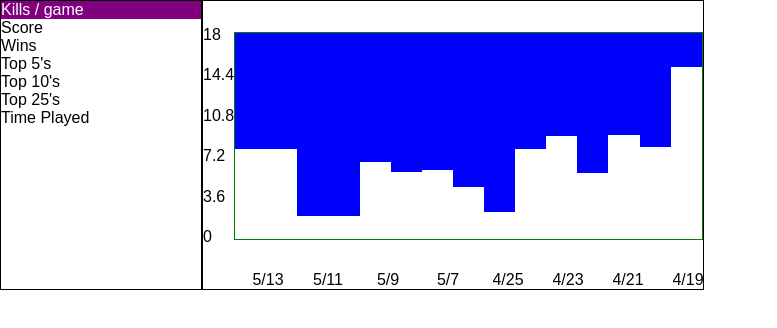
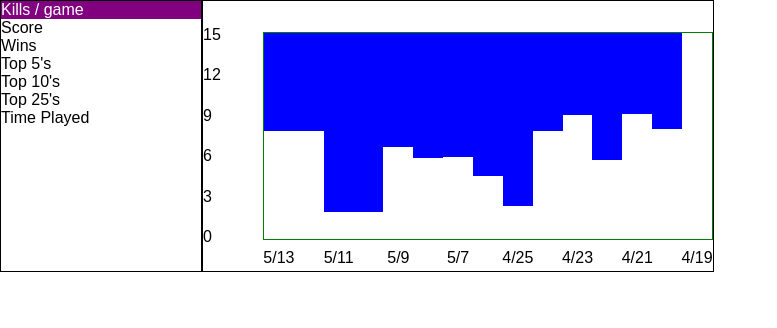
Before and after one commit to ettubrutesbro/lilgraf, a React (Create React App) app: page / in a window 1280 px wide. Shown: the top 328 px of the page, without its empty margins (0-777 px from the left). Built offline with nearby package versions, Linux system fonts and the light colour scheme.

Commit message:
afaict x/y alignments are correct

```diff
--- a/src/App.css
+++ b/src/App.css
@@ -21,7 +21,7 @@
 
 .graphBody{
   position: relative;
-  width: 500px;
+  width: 510px;
   border: 1px black solid;
 }
 .graphBody .x{
@@ -36,29 +36,36 @@
   height: 100%;
   flex-direction: column;
   justify-content: space-between;
+  width: 60px;
 }
 
 .graphBody .dates{
+  width: 100%;
+  padding: 10px 0;
+  position: absolute;
   display: flex;
   align-items: center;
-  padding-left: 50px;
+  /*transform: translateY(100%);*/
+  top: 100%;
+  /*padding-left: 50px;*/
 }
 
 .graphBody .dates .day{
   display: flex;
   justify-content: center;
-  /*padding: 0 10px;*/
   box-sizing: border-box;
-  overflow: hidden;
 }
 
 .graphBody .actualGraph{
   /*interior 'margin' here should be half the x-height of the tick number/letters*/
   box-sizing: border-box;
   height: calc(100% - 12px);
-  width: 100%;
+  flex-grow: 1;
   border: 1px solid green;
-  display: flex;
+  /*display: flex;*/
+    display: flex;
+  flex-direction: column;
+  position: relative;
 }
 .graphBody .actualGraph .graphSeg{
   /*the funny thing is without absolute positioning this is actually the 'negative space'
@@ -67,3 +74,9 @@
   /*position: absolute;*/
   bottom: 0;
 }
+
+.graphBody .actualGraph .actualActualGraph{
+  width: 100%; height: 100%;
+  display: flex;
+
+}
--- a/src/App.js
+++ b/src/App.js
@@ -7,7 +7,7 @@ const statsToUse = [
   //static ranges allow user-to-user comparisons to hold more value
   //you could make it dynamic to accommodate for crazy outlier values, but the value added
   // of a trend graph is probably to track trends, not outliers and world records, right?
-  {title: 'Kills / game', datalabel: 'kills', rangeTop: 18, rangeBottom: 0},
+  {title: 'Kills / game', datalabel: 'kills', rangeTop: 15, rangeBottom: 0},
   {title: 'Score', datalabel: 'score', rangeTop: 15000, rangeBottom: 0},
   {title: 'Wins', datalabel: 'placetop1', rangeTop: 12, rangeBottom: 0},
   {title: 'Top 5\'s', datalabel: 'placetop5', rangeTop: 15, rangeBottom: 0},
@@ -86,6 +86,7 @@ class TrendGraph extends Component {
 
             </div>
             <div className = 'actualGraph'>
+              <div className = 'actualActualGraph'>
               {React.Children.map(Array(this.props.xTicks), (e,i)=> {
                 return <div
                   className = 'graphSeg'
@@ -98,8 +99,6 @@ class TrendGraph extends Component {
                   }}
                 />
               })}
-            </div>
-
               </div>
               <div className = 'dates'>
                 {data.slice(0, this.props.xTicks).map((day, i)=>{
@@ -116,6 +115,9 @@ class TrendGraph extends Component {
             </div>
 
           </div>
+        </div>
+
+      </div>
     );
   }
 }
```
Lines whose indentation alone changed are shown as unchanged.
